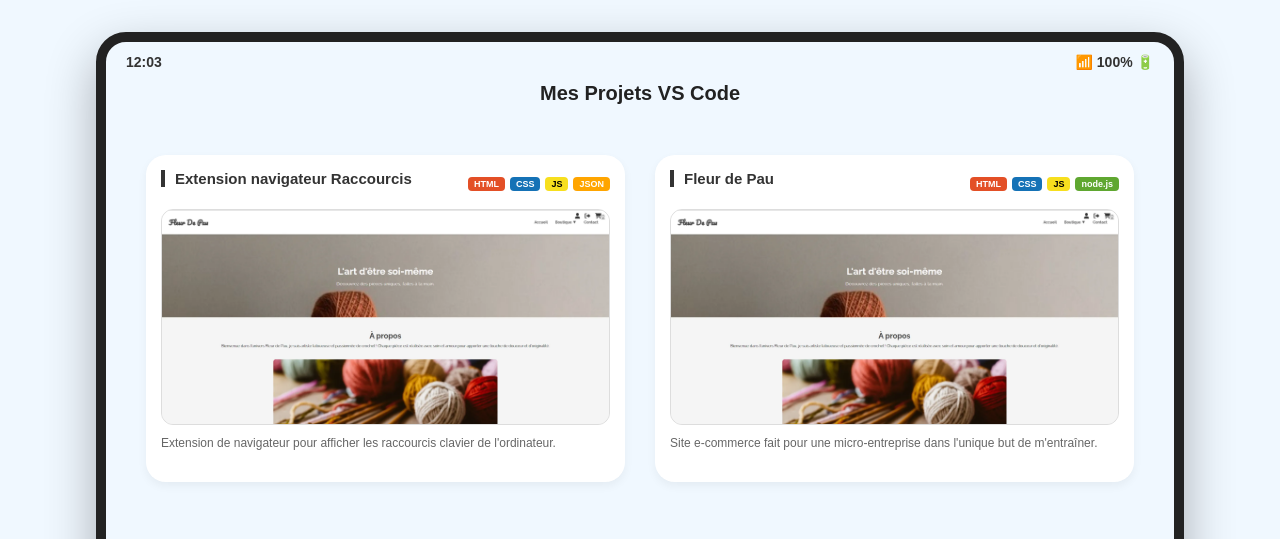
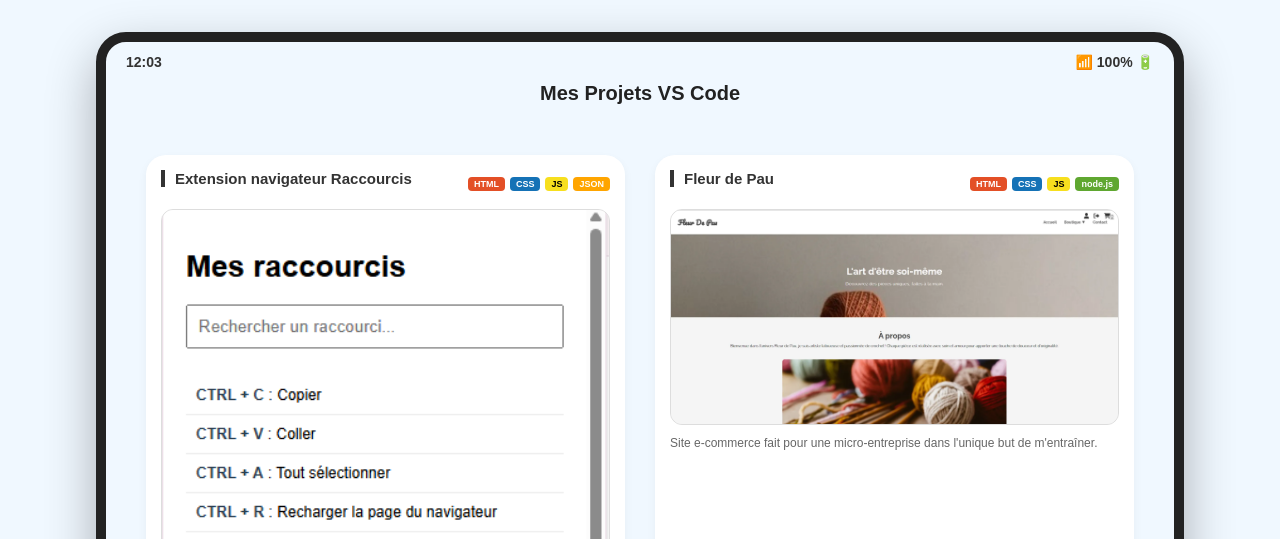
Before and after one commit to elo41flo/portfolio_v2, a plain HTML site: page vscode.html in a window 1280 px wide. Shown: the top 539 px of the page. Drawn offline with Linux system fonts and the light colour scheme.

Commit message:
modif photo

```diff
--- a/vscode.html
+++ b/vscode.html
@@ -33,7 +33,7 @@
                 </div>
 
                 <div class="web-preview">
-                    <img src="img/fleurdepau.webp" alt="Aperçu du site Fleur de Pau" class="site-img">
+                    <img src="img/raccourcis.png" alt="Aperçu du site Fleur de Pau" class="site-img">
                     <div class="project-actions">
                         <a href="https://github.com/elo41flo/extensions_navigateurs/tree/main/Raccourcis" target="_blank" class="action-btn code">💻 Voir le code et installer l'extension</a>
                     </div>
```
Also changed, not shown: img/raccourcis.png (added).
